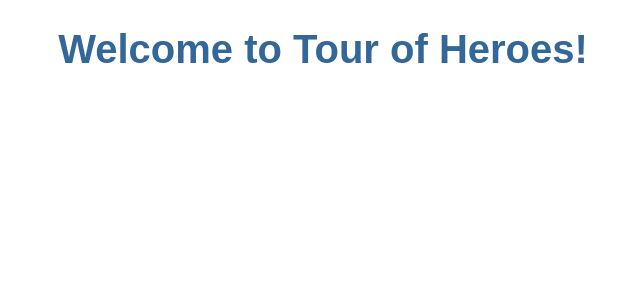
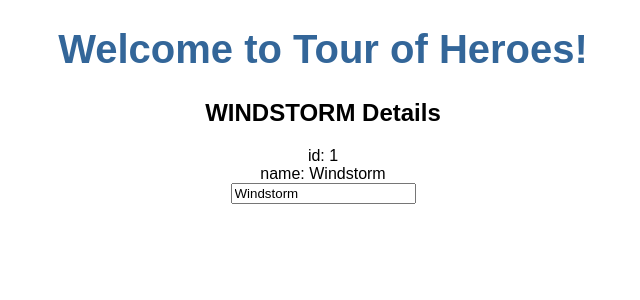
Before and after one commit to DimaScherbakov/angular-tour-of-heroes, an Angular app: page / in a window 1280 px wide. Shown: the top 300 px of the page, without its empty margins (317-957 px from the left). Built offline with nearby package versions, Linux system fonts and the light colour scheme.

Commit message:
add hero editor based on reactive form

```diff
--- a/src/app/app.component.html
+++ b/src/app/app.component.html
@@ -1,4 +1,5 @@
 <!--The content below is only a placeholder and can be replaced.-->
 <div style="text-align:center">
   <h1>Welcome to {{ title }}!</h1>
+  <app-heroes></app-heroes>
 </div>
--- /dev/null
+++ b/src/app/hero.ts
@@ -0,0 +1,4 @@
+export class Hero {
+  id: number;
+  name: string;
+}
--- /dev/null
+++ b/src/app/heroes/heroes.component.html
@@ -0,0 +1,6 @@
+<h2>{{ hero.name | uppercase }} Details</h2>
+<div><span>id: </span>{{ hero.id }}</div>
+<div><span>name: </span>{{ hero.name }}</div>
+<form action="" [formGroup]="newHeroForm">
+  <input type="text" formControlName="name" placeholder="name" />
+</form>
--- /dev/null
+++ b/src/app/heroes/heroes.component.ts
@@ -0,0 +1,32 @@
+import { Component, OnInit } from '@angular/core';
+import { Hero } from '../hero';
+import { FormGroup, FormControl } from '@angular/forms';
+
+@Component({
+  selector: 'app-heroes',
+  templateUrl: './heroes.component.html',
+  styleUrls: ['./heroes.component.css']
+})
+export class HeroesComponent implements OnInit {
+  hero: Hero = {
+    id: 1,
+    name: 'Windstorm'
+  };
+
+  newHeroForm: FormGroup;
+
+  constructor() {
+    this.__creeateNewHeroForm();
+    this.newHeroForm.valueChanges.subscribe((data: any) => {
+      this.hero.name = data.name;
+    });
+  }
+
+  ngOnInit() {}
+
+  __creeateNewHeroForm() {
+    this.newHeroForm = new FormGroup({
+      name: new FormControl(this.hero.name)
+    });
+  }
+}
```
Also changed, not shown: src/app/app.component.css (+5 -2 lines), src/app/app.module.ts (+5 -7 lines), src/app/heroes/heroes.component.css (added), 1 other file (tests, documents, lock files or other folders).
